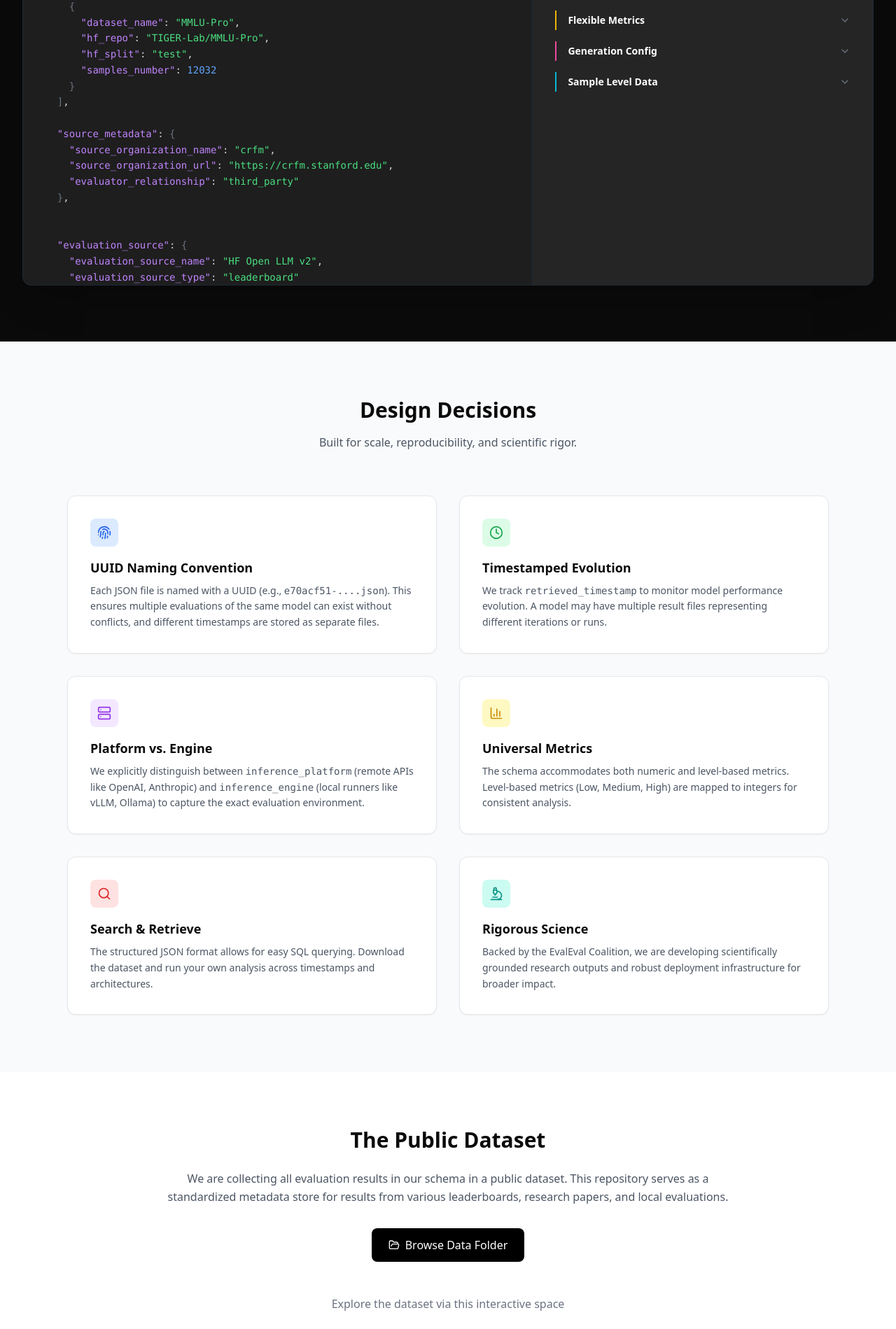
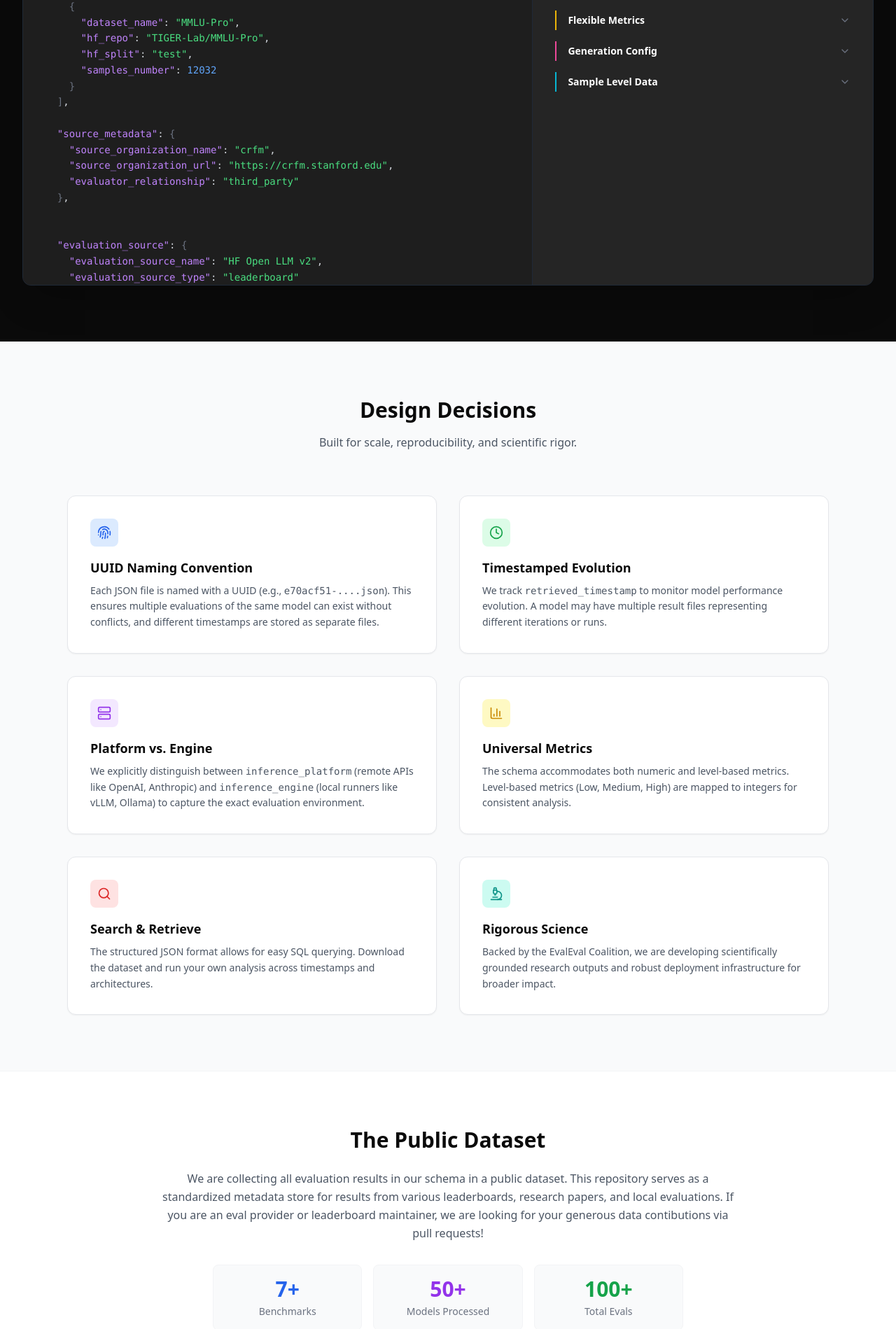
Before and after one commit to evaleval/evaleval.github.io, a Jekyll site: the page built from _projects/every_eval_ever.md, in a window 1280 px wide. Shown: the part 1780-3679 px from the top of the page at 70% size. Built offline with Jekyll 4.4.1, drawn with Linux system fonts in a browser that asks for light colours; nearby versions of some CDN libraries; some of the changed lines change nothing that is shown; grey boxes are pictures that could not be loaded.

Commit message:
added eval counts

```diff
--- a/_layouts/every_eval_ever.html
+++ b/_layouts/every_eval_ever.html
@@ -454,8 +454,25 @@
                 <h2 class="text-3xl font-bold mb-6">The Public Dataset</h2>
                 <p class="text-gray-600 mb-8 leading-relaxed">
                     We are collecting all evaluation results in our schema in a public dataset.
-                    This repository serves as a standardized metadata store for results from various leaderboards, research papers, and local evaluations.
+                    This repository serves as a standardized metadata store for results from various leaderboards, research papers, and local evaluations. If you are an eval provider or leaderboard maintainer, we are looking for your generous data contibutions via pull requests!
                 </p>
+
+                <!-- Live Stats -->
+                <div class="grid grid-cols-3 gap-4 max-w-2xl mx-auto mb-8">
+                    <div class="bg-gray-50 p-4 rounded-lg border border-gray-100">
+                        <div class="text-3xl font-bold text-blue-600 mb-1" id="benchmark-count">-</div>
+                        <div class="text-sm text-gray-500">Benchmarks</div>
+                    </div>
+                    <div class="bg-gray-50 p-4 rounded-lg border border-gray-100">
+                        <div class="text-3xl font-bold text-purple-600 mb-1" id="model-count">-</div>
+                        <div class="text-sm text-gray-500">Models Processed</div>
+                    </div>
+                    <div class="bg-gray-50 p-4 rounded-lg border border-gray-100">
+                        <div class="text-3xl font-bold text-green-600 mb-1" id="eval-count">-</div>
+                        <div class="text-sm text-gray-500">Total Evals</div>
+                    </div>
+                </div>
+
                 <div class="flex flex-col sm:flex-row gap-4 justify-center">
                     <a href="https://github.com/evaleval/every_eval_ever/tree/main/data" target="_blank" class="px-6 py-3 bg-black text-white rounded-lg font-medium hover:bg-gray-800 transition-colors flex items-center justify-center gap-2">
                         <i data-lucide="folder-open" class="w-4 h-4"></i>
@@ -651,5 +668,56 @@
             });
         });
     </script>
+    <script>
+        // Fetch Repo Stats
+        async function fetchRepoStats() {
+            try {
+                const response = await fetch('https://api.github.com/repos/evaleval/every_eval_ever/git/trees/main?recursive=1');
+                if (!response.ok) throw new Error('Failed to fetch repo data');
+                const data = await response.json();
+
+                const benchmarks = new Set();
+                const models = new Set();
+                let totalEvals = 0;
+
+                data.tree.forEach(item => {
+                    if (item.path.startsWith('data/')) {
+                        const parts = item.path.split('/');
+                        // data/{benchmark}/{developer}/{model}/{file}
+                        if (parts.length >= 2 && parts[1]) {
+                            benchmarks.add(parts[1]);
+                        }
+                        if (parts.length >= 4 && parts[2] && parts[3]) {
+                            models.add(`${parts[2]}/${parts[3]}`);
+                        }
+                        // Count actual JSON files deep in the structure
+                        if (item.type === 'blob' && item.path.endsWith('.json') && parts.length >= 5) {
+                            totalEvals++;
+                        }
+                    }
+                });
+
+                const benchmarkCount = document.getElementById('benchmark-count');
+                const modelCount = document.getElementById('model-count');
+                const evalCount = document.getElementById('eval-count');
+
+                if (benchmarkCount) benchmarkCount.textContent = benchmarks.size;
+                if (modelCount) modelCount.textContent = models.size;
+                if (evalCount) evalCount.textContent = totalEvals;
+            } catch (error) {
+                console.error('Error fetching stats:', error);
+                // Fallback values if API fails
+                const benchmarkCount = document.getElementById('benchmark-count');
+                const modelCount = document.getElementById('model-count');
+                const evalCount = document.getElementById('eval-count');
+                if (benchmarkCount) benchmarkCount.textContent = '7+';
+                if (modelCount) modelCount.textContent = '50+';
+                if (evalCount) evalCount.textContent = '100+';
+            }
+        }
+
+        // Run immediately
+        fetchRepoStats();
+    </script>
 </body>
 </html>
```
